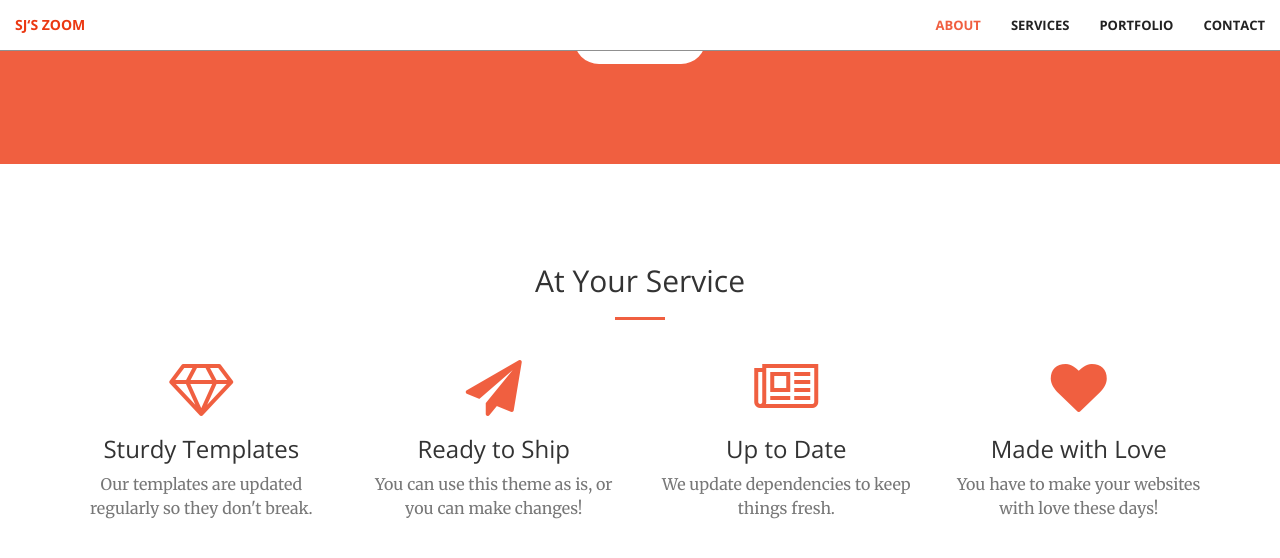
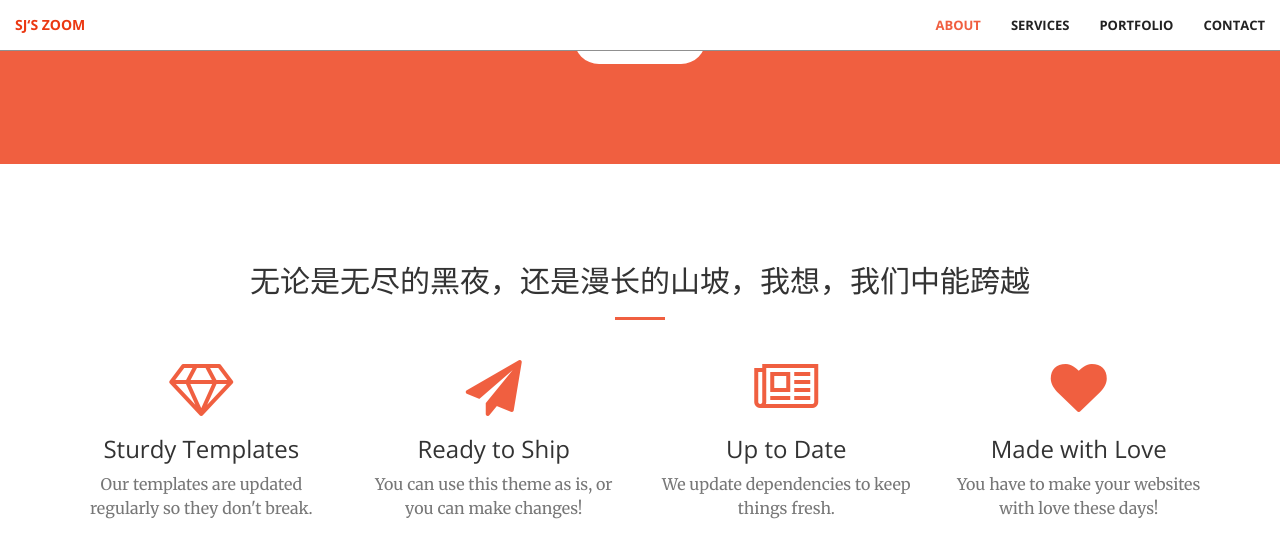
Before and after one commit to flutterything/sj, a Jekyll site: the page built from index.html, in a window 1280 px wide and 900 px high, scrolled down 1130 px, cut to the strip 0-596 px from the top of the window. Shown: the top 558 px of the strip. Built offline with Jekyll 4.4.1, drawn with Linux system fonts in a browser that asks for light colours.

Commit message:
Update services.html

```diff
--- a/_includes/services.html
+++ b/_includes/services.html
@@ -2,7 +2,7 @@
     <div class="container">
         <div class="row">
             <div class="col-lg-12 text-center">
-                <h2 class="section-heading">At Your Service</h2>
+                <h2 class="section-heading">无论是无尽的黑夜，还是漫长的山坡，我想，我们中能跨越 </h2>
                 <hr class="primary">
             </div>
         </div>
```
